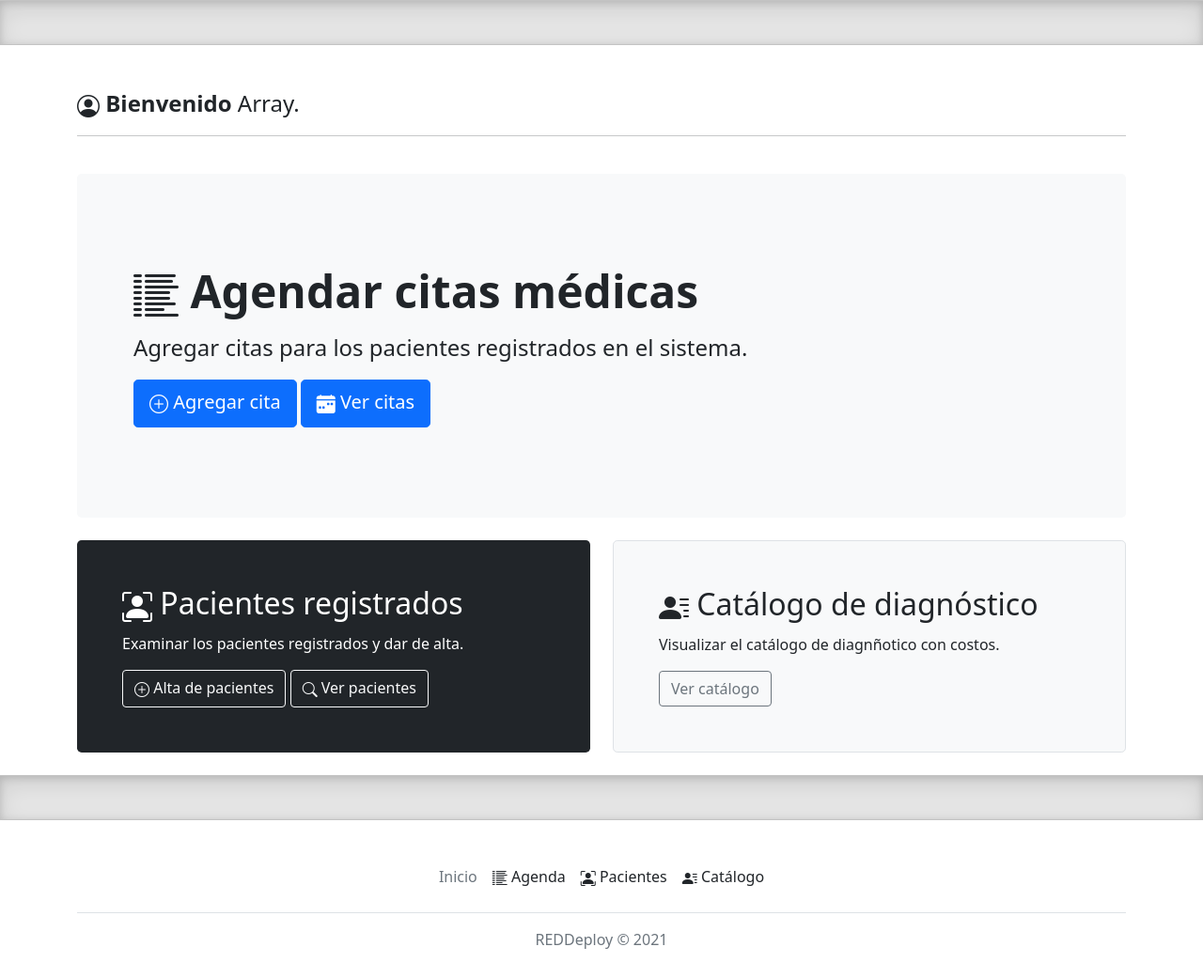
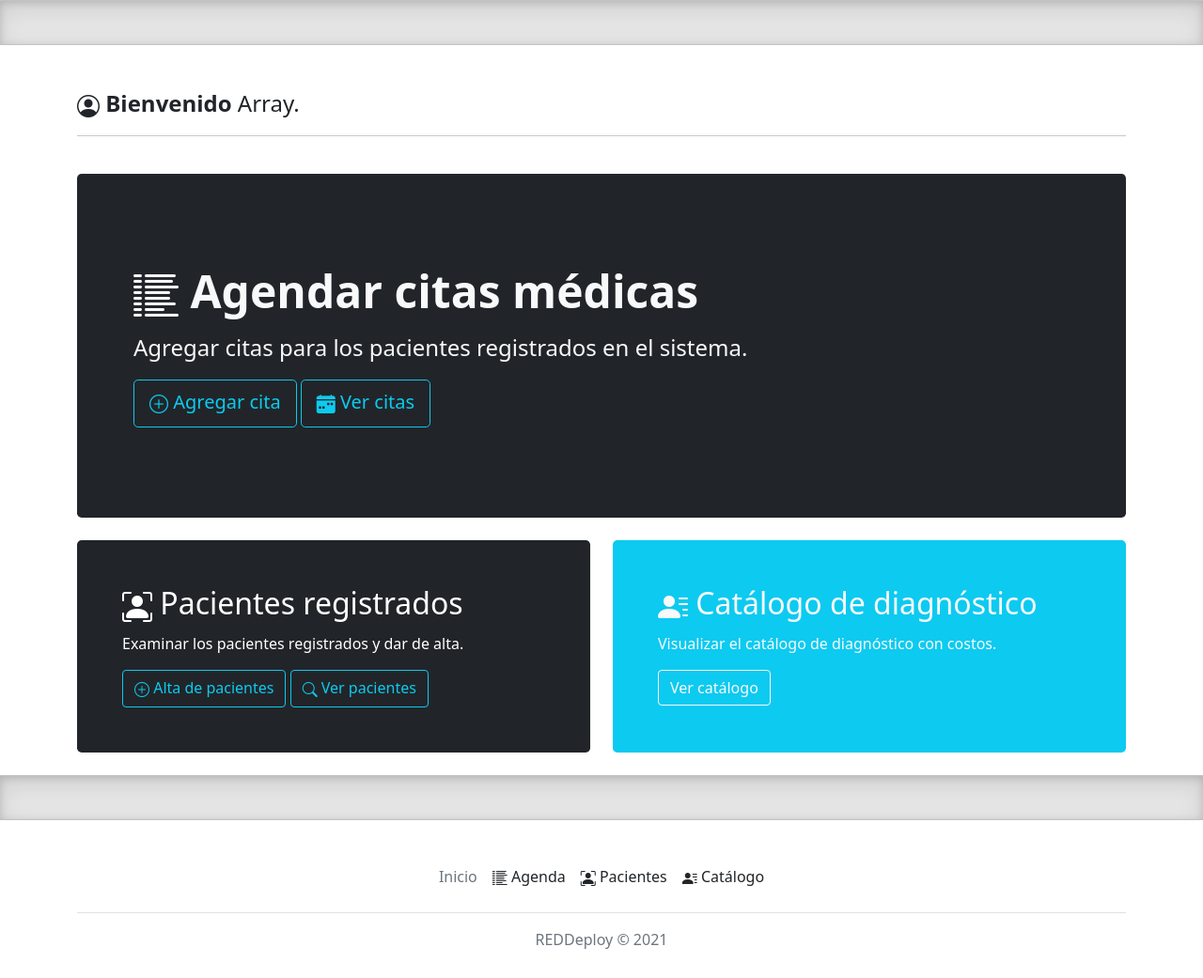
Before and after one commit to jesusrlv/medical, a PHP site: page /dashboard.php in a window 1280 px wide. Shown: the part 74-1115 px from the top of the page at 94% size. Run offline with PHP 8.4, Linux system fonts and the light colour scheme; the visitor is signed in with stand-in values (Sample User, id 1); data comes from the database, SQL or seed files in the repository; some libraries are stand-ins or nearby versions.

Commit message:
prediseño

```diff
--- a/dashboard.php
+++ b/dashboard.php
@@ -140,12 +140,13 @@ include('prcd/conn.php');
     </div>
 <main>
 <div class="container py-4">
-<div class="p-5 mb-4 bg-light rounded-3">
-      <div class="container-fluid py-5">
+<!-- <div class="p-5 mb-4 bg-light rounded-3"> -->
+<div class="p-5 mb-4 bg-dark rounded-3">
+      <div class="container-fluid py-5 text-light">
         <h1 class="display-5 fw-bold"><i class="bi bi-list-columns-reverse"></i> Agendar citas médicas</h1>
         <p class="col-md-8 fs-4">Agregar citas para los pacientes registrados en el sistema.</p>
-        <button class="btn btn-primary btn-lg" type="button" data-bs-toggle="modal" data-bs-target="#exampleModal"><i class="bi bi-plus-circle"></i> Agregar cita</button>
-        <button class="btn btn-primary btn-lg" type="button" data-bs-toggle="modal" data-bs-target="#exampleModalCita"><i class="bi bi-calendar-week-fill"></i> Ver citas</button>
+        <button class="btn btn-outline-info btn-lg" type="button" data-bs-toggle="modal" data-bs-target="#exampleModal"><i class="bi bi-plus-circle"></i> Agregar cita</button>
+        <button class="btn btn-outline-info btn-lg" type="button" data-bs-toggle="modal" data-bs-target="#exampleModalCita"><i class="bi bi-calendar-week-fill"></i> Ver citas</button>
         <!-- <a href="citas.php" class="btn btn-primary btn-lg" type="button" ><i class="bi bi-calendar-week-fill"></i> Ver citas</a> -->
       </div>
     </div>
@@ -155,15 +156,16 @@ include('prcd/conn.php');
         <div class="h-100 p-5 text-white bg-dark rounded-3">
           <h2><i class="bi bi-person-bounding-box"></i> Pacientes registrados</h2>
           <p>Examinar los pacientes registrados y dar de alta.</p>
-          <button class="btn btn-outline-light" type="button" data-bs-toggle="modal" data-bs-target="#exampleModalPaciente"><i class="bi bi-plus-circle"></i> Alta de pacientes</button>
-          <a href="pacientes.php" class="btn btn-outline-light" type="button"><i class="bi bi-search"></i> Ver pacientes</a>
+          <button class="btn btn-outline-info" type="button" data-bs-toggle="modal" data-bs-target="#exampleModalPaciente"><i class="bi bi-plus-circle"></i> Alta de pacientes</button>
+          <a href="pacientes.php" class="btn btn-outline-info" type="button"><i class="bi bi-search"></i> Ver pacientes</a>
         </div>
       </div>
       <div class="col-md-6">
-        <div class="h-100 p-5 bg-light border rounded-3">
+        <!-- <div class="h-100 p-5 bg-light border rounded-3"> -->
+        <div class="h-100 p-5 bg-info rounded-3 text-light">
           <h2><i class="bi bi-person-lines-fill"></i>  Catálogo de diagnóstico</h2>
-          <p>Visualizar el catálogo de diagnñotico con costos.</p>
-          <a href="catalogo.php" class="btn btn-outline-secondary" type="button">Ver catálogo</a>
+          <p>Visualizar el catálogo de diagnóstico con costos.</p>
+          <a href="catalogo.php" class="btn btn-outline-light" type="button">Ver catálogo</a>
         </div>
       </div>
     </div>
```
Also changed, not shown: prcd/contar_calentario.php (+20 -6 lines), 2 other files.
